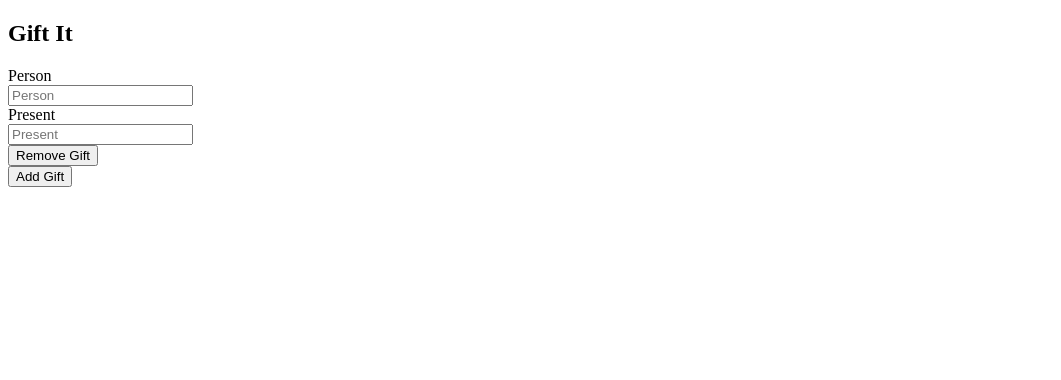
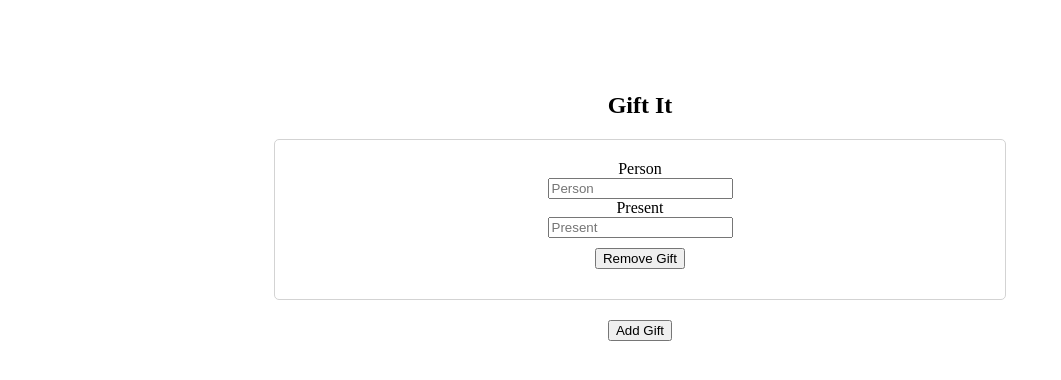
Before and after one commit to Konsep-Koding/TDD_React, a React (Create React App) app: page / in a window 1280 px wide. Both pictures are taken after a click on the button "Add Gift". Shown: the top 380 px of the page, without its empty margins (0-1061 px from the left). Built offline with nearby package versions, Linux system fonts and the light colour scheme.

Commit message:
Add basic stylyng jsx

```diff
--- a/src/index.css
+++ b/src/index.css
@@ -1,13 +1,17 @@
 body {
-  margin: 0;
-  font-family: -apple-system, BlinkMacSystemFont, 'Segoe UI', 'Roboto', 'Oxygen',
-    'Ubuntu', 'Cantarell', 'Fira Sans', 'Droid Sans', 'Helvetica Neue',
-    sans-serif;
-  -webkit-font-smoothing: antialiased;
-  -moz-osx-font-smoothing: grayscale;
+ text-align: center ;
+ padding: 5%;
+ padding-left: 20%;
+ padding-right: 20%;
+
+}
+.gift{
+  border: 1px solid lightgray;
+  border-radius: 5px;
+  margin: 10px;
+  padding: 20px;
 }
 
-code {
-  font-family: source-code-pro, Menlo, Monaco, Consolas, 'Courier New',
-    monospace;
+Button{
+  margin: 10px;
 }
--- a/src/index.js
+++ b/src/index.js
@@ -2,6 +2,7 @@
 import ReactDOM from 'react-dom';
 import App from './component/App';
 import * as serviceWorker from './serviceWorker';
+import './index.css'
 
 ReactDOM.render(
   <React.StrictMode>
```
Also changed, not shown: package.json (+7 -0 lines), 1 other file (tests, documents, lock files or other folders).
